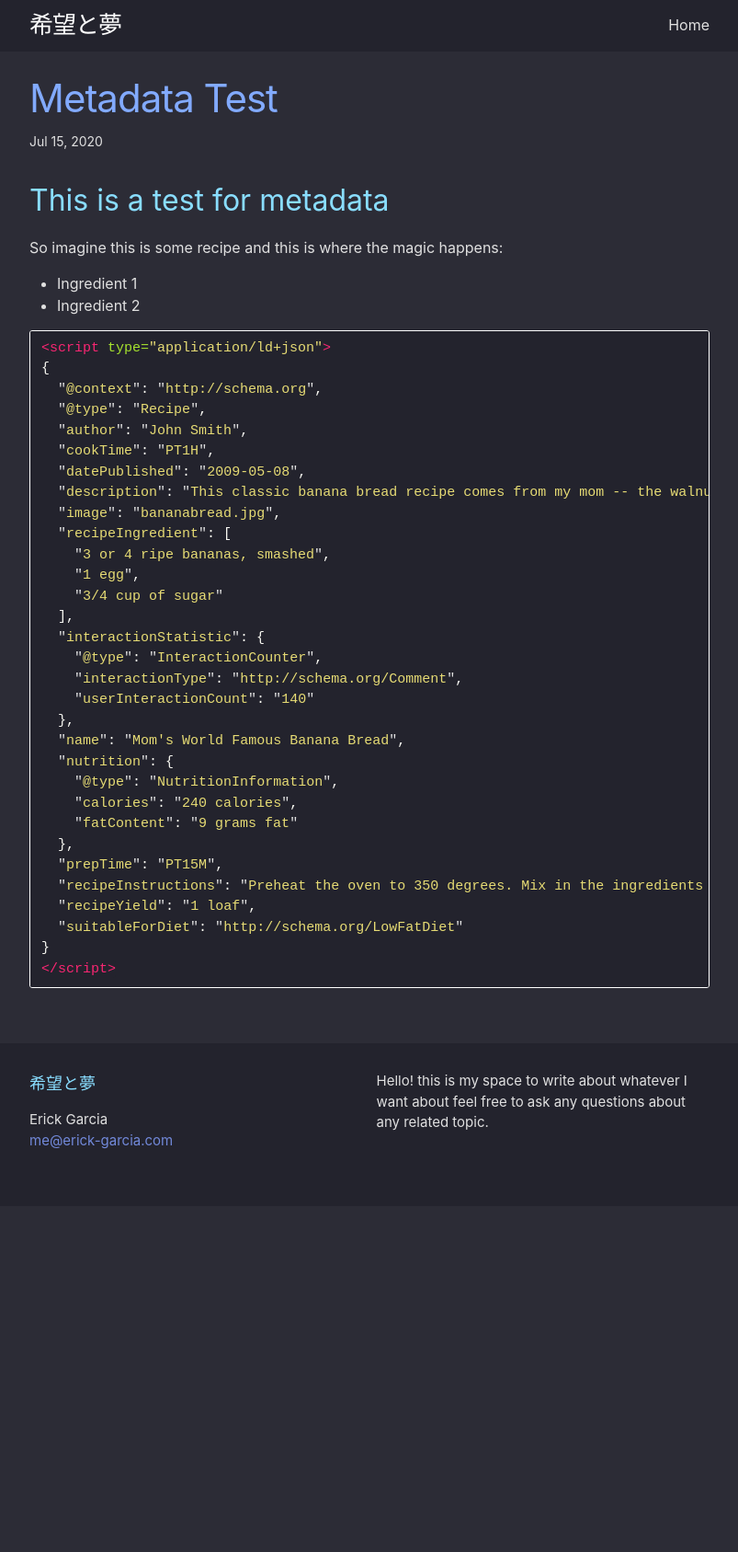
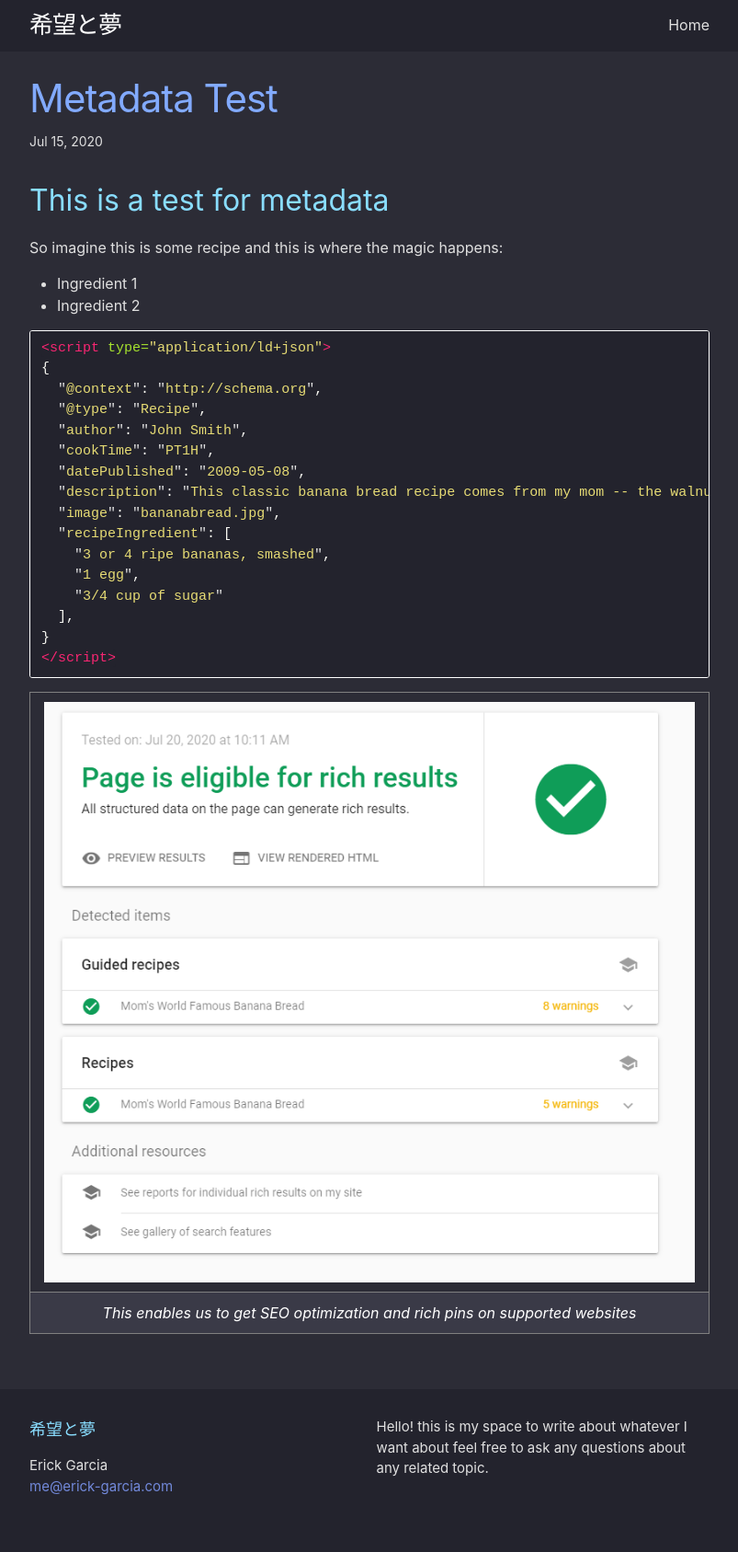
Before and after one commit to garciaErick/blog, a Jekyll site: the page built from _posts/2020-07-15-metadata-test.md, in a window 1280 px wide. Shown: the whole page at 92% size, without its empty margins (238-1041 px from the left). Built offline with Jekyll 4.4.1, drawn with Linux system fonts in a browser that asks for light colours; our own code applies the rules of GitHub Pages for plain Markdown files; before the commit the page ends 1311 px from its top, so only the background shows below that.

Commit message:
Update 2020-07-15-metadata-test.md

````diff
--- a/_posts/2020-07-15-metadata-test.md
+++ b/_posts/2020-07-15-metadata-test.md
@@ -4,6 +4,28 @@ So imagine this is some recipe and this is where the magic happens:
 * Ingredient 2
 
 ```html
+<script type="application/ld+json">
+{
+  "@context": "http://schema.org",
+  "@type": "Recipe",
+  "author": "John Smith",
+  "cookTime": "PT1H",
+  "datePublished": "2009-05-08",
+  "description": "This classic banana bread recipe comes from my mom -- the walnuts add a nice texture and flavor to the banana bread.",
+  "image": "bananabread.jpg",
+  "recipeIngredient": [
+    "3 or 4 ripe bananas, smashed",
+    "1 egg",
+    "3/4 cup of sugar"
+  ],
+}
+</script>
+```
+
+| ![image](/assets/img/image.png) |
+|:--:|
+| *This enables us to get SEO optimization and rich pins on supported websites* |
+
 <script type="application/ld+json">
 {
   "@context": "http://schema.org",
@@ -35,35 +57,3 @@ So imagine this is some recipe and this is where the magic happens:
   "suitableForDiet": "http://schema.org/LowFatDiet"
 }
 </script>
-```
-<script type="application/ld+json">
-{
-  "@context": "http://schema.org",
-  "@type": "Recipe",
-  "author": "John Smith",
-  "cookTime": "PT1H",
-  "datePublished": "2009-05-08",
-  "description": "This classic banana bread recipe comes from my mom -- the walnuts add a nice texture and flavor to the banana bread.",
-  "image": "bananabread.jpg",
-  "recipeIngredient": [
-    "3 or 4 ripe bananas, smashed",
-    "1 egg",
-    "3/4 cup of sugar"
-  ],
-  "interactionStatistic": {
-    "@type": "InteractionCounter",
-    "interactionType": "http://schema.org/Comment",
-    "userInteractionCount": "140"
-  },
-  "name": "Mom's World Famous Banana Bread",
-  "nutrition": {
-    "@type": "NutritionInformation",
-    "calories": "240 calories",
-    "fatContent": "9 grams fat"
-  },
-  "prepTime": "PT15M",
-  "recipeInstructions": "Preheat the oven to 350 degrees. Mix in the ingredients in a bowl. Add the flour last. Pour the mixture into a loaf pan and bake for one hour.",
-  "recipeYield": "1 loaf",
-  "suitableForDiet": "http://schema.org/LowFatDiet"
-}
-</script>
````
